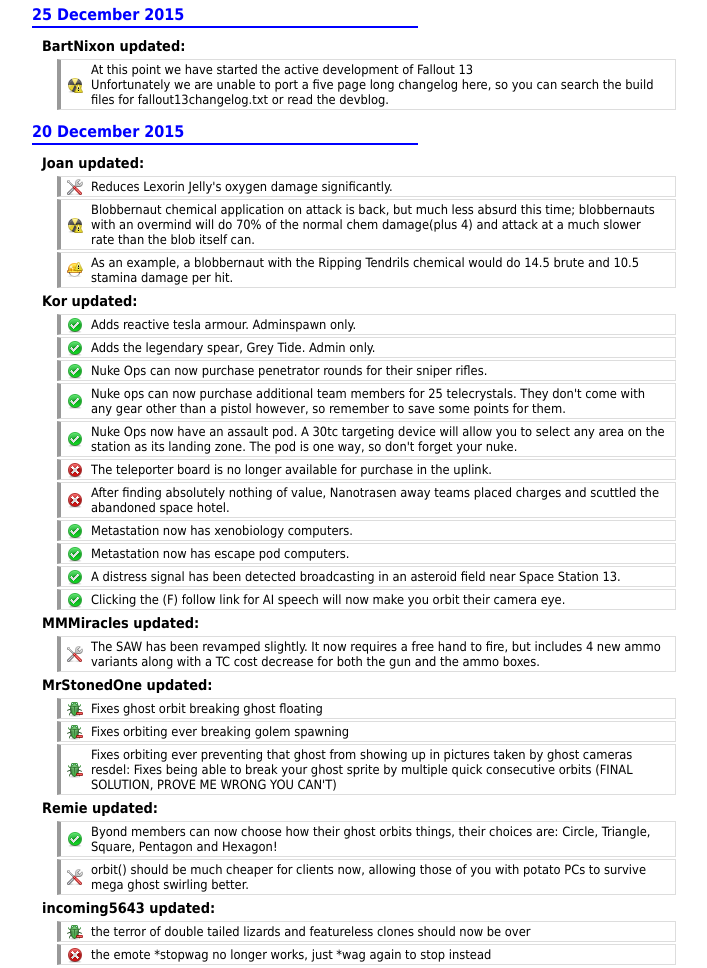
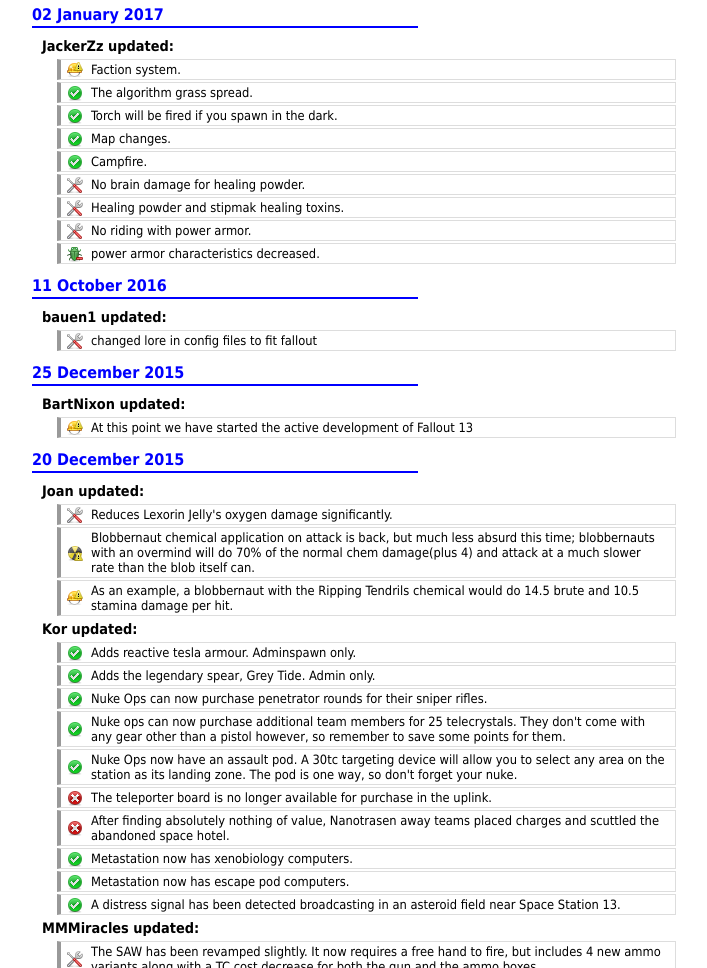
Before and after one commit to animusdev/Fallout-13, a plain HTML site: page html/changelog.html in a window 1280 px wide. Shown: the part 332-1300 px from the top of the page, without its empty margins (286-993 px from the left). Drawn offline with Linux system fonts and the light colour scheme.

Commit message:
Changelog gen

```diff
--- a/html/changelog.html
+++ b/html/changelog.html
@@ -55,11 +55,32 @@
 
 		-->
 		<div class="commit sansserif">
+			<h2 class="date">02 January 2017</h2>
+			<h3 class="author">JackerZz updated:</h3>
+			<ul class="changes bgimages16">
+				<li class="wip">Faction system.</li>
+				<li class="rscadd">The algorithm grass spread.</li>
+				<li class="rscadd">Torch will be fired if you spawn in the dark.</li>
+				<li class="rscadd">Map changes.</li>
+				<li class="rscadd">Campfire.</li>
+				<li class="tweak">No brain damage for healing powder.</li>
+				<li class="tweak">Healing powder and stipmak healing toxins.</li>
+				<li class="tweak">No riding with power armor.</li>
+				<li class="bugfix">power armor characteristics decreased.</li>
+			</ul>
+
+			<h2 class="date">11 October 2016</h2>
+			<h3 class="author">bauen1 updated:</h3>
+			<ul class="changes bgimages16">
+				<li class="tweak">changed lore in config files to fit fallout</li>
+			</ul>
+
 			<h2 class="date">25 December 2015</h2>
 			<h3 class="author">BartNixon updated:</h3>
 			<ul class="changes bgimages16">
-				<li class="experiment">At this point we have started the active development of Fallout 13<br>Unfortunately we are unable to port a five page long changelog here, so you can search the build files for fallout13changelog.txt or read the devblog.</li>
-			</ul>
+				<li class="wip">At this point we have started the active development of Fallout 13</li>
+			</ul>
+
 			<h2 class="date">20 December 2015</h2>
 			<h3 class="author">Joan updated:</h3>
 			<ul class="changes bgimages16">
@@ -79,28 +100,17 @@
 				<li class="rscadd">Metastation now has xenobiology computers.</li>
 				<li class="rscadd">Metastation now has escape pod computers.</li>
 				<li class="rscadd">A distress signal has been detected broadcasting in an asteroid field near Space Station 13.</li>
-				<li class="rscadd">Clicking the (F) follow link for AI speech will now make you orbit their camera eye.</li>
 			</ul>
 			<h3 class="author">MMMiracles updated:</h3>
 			<ul class="changes bgimages16">
 				<li class="tweak">The SAW has been revamped slightly. It now requires a free hand to fire, but includes 4 new ammo variants along with a TC cost decrease for both the gun and the ammo boxes.</li>
-			</ul>
-			<h3 class="author">MrStonedOne updated:</h3>
-			<ul class="changes bgimages16">
-				<li class="bugfix">Fixes ghost orbit breaking ghost floating</li>
-				<li class="bugfix">Fixes orbiting ever breaking golem spawning</li>
-				<li class="bugfix">Fixes orbiting ever preventing that ghost from showing up in pictures taken by ghost cameras resdel: Fixes being able to break your ghost sprite by multiple quick consecutive orbits (FINAL SOLUTION, PROVE ME WRONG YOU CAN'T)</li>
 			</ul>
 			<h3 class="author">Remie updated:</h3>
 			<ul class="changes bgimages16">
 				<li class="rscadd">Byond members can now choose how their ghost orbits things, their choices are: Circle, Triangle, Square, Pentagon and Hexagon!</li>
 				<li class="tweak">orbit() should be much cheaper for clients now, allowing those of you with potato PCs to survive mega ghost swirling better.</li>
 			</ul>
-			<h3 class="author">incoming5643 updated:</h3>
-			<ul class="changes bgimages16">
-				<li class="bugfix">the terror of double tailed lizards and featureless clones should now be over</li>
-				<li class="rscdel">the emote *stopwag no longer works, just *wag again to stop instead</li>
-			</ul>
+
 			<h2 class="date">18 December 2015</h2>
 			<h3 class="author">Incoming5643 updated:</h3>
 			<ul class="changes bgimages16">
```
Also changed, not shown: html/changelogs/JackerZz-pr-228.yml (deleted, +0 -12 lines), html/changelogs/.all_changelog.yml.
